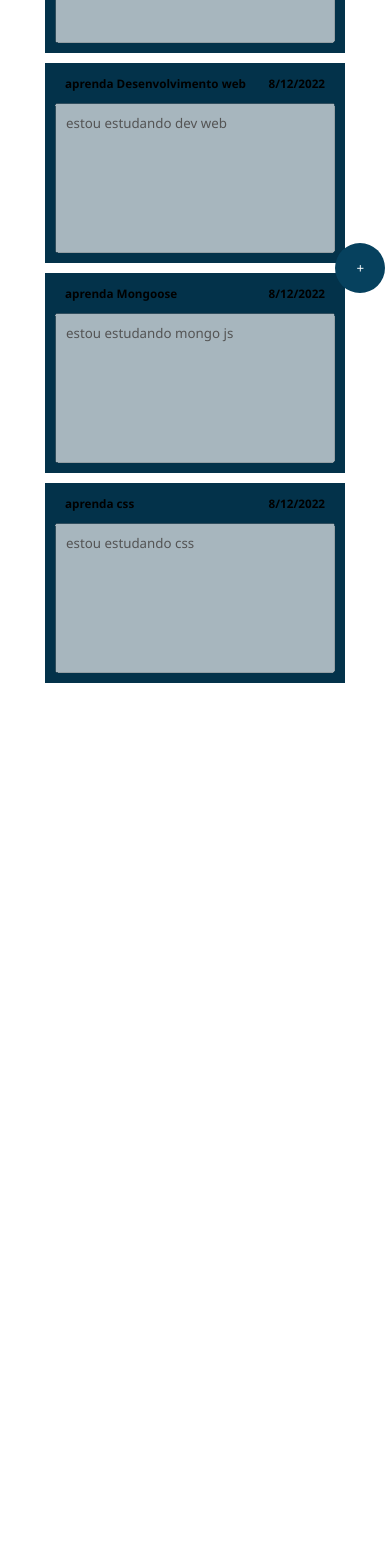
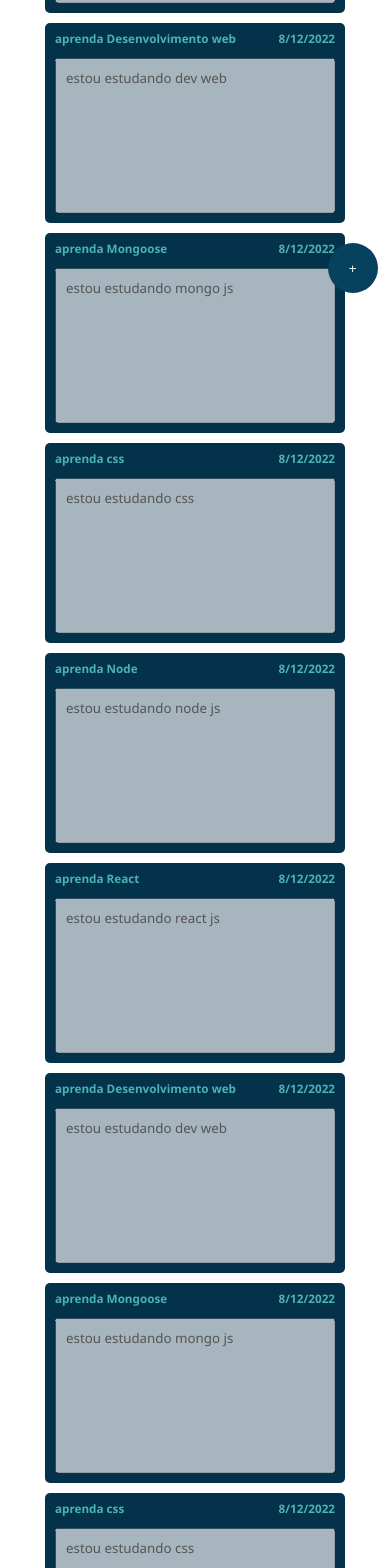
Before and after one commit to diegodevelopertec/bloco-de-notas, a React (Vite) app: page /notes in a window 390 px wide. Shown: the part 432-2000 px from the top of the page. Before the commit the page ends 1179 px from the top, so only its background shows below. Built offline with nearby package versions, Linux system fonts and the light colour scheme.

Commit message:
readme personalizado

```diff
--- a/index.html
+++ b/index.html
@@ -1,10 +1,10 @@
 <!DOCTYPE html>
-<html lang="en">
+<html lang="en-us">
   <head>
     <meta charset="UTF-8" />
     <link rel="icon" type="image/svg+xml" href="/vite.svg" />
     <meta name="viewport" content="width=device-width, initial-scale=1.0" />
-    <title>Vite + React + TS</title>
+    <title>wordBlock</title>
   </head>
   <body>
     <div id="root"></div>
--- a/src/App.styled.ts
+++ b/src/App.styled.ts
@@ -13,16 +13,21 @@ flex-direction:column;
 
 export const Header=styled.header`
 background-color:#03324a;
-height:50px;
-color:white;
-padding:10px;
+color:#4bb3b1;
+padding:15px;
+font-size:22px;
+display:flex;
+align-items:center;
+position:fixed;
+width:100%;
+margin-bottom:5%;
 `
 
 export const ContainerContent=styled.div`
 display:flex;
 justify-content:center;
 width:100%;
-
+margin-top:10px;
 
 `
 
@@ -41,23 +46,26 @@ justify-content:center;
 
 
 export const ContainerModal=styled.div`
-padding-top:2%;
+padding-top:5%;
 padding-bottom:2%;
 display:flex;
 justify-content:center;
 align-items:Center;
-margin-top:10%;
+margin-top:18%;
 @media screen and (max-width:600px){
 padding:10px;
 
 }
 `
-
+type Props={
+opacity:string;
+}
 export const ListContainer=styled.div`
 display:flex;
 justify-content:center;
 flex-wrap:wrap;
-margin-top:80px;
+margin-top:100px;
+
 
 @media screen and (max-width:700px){
     margin-top:20px;
--- a/src/App.tsx
+++ b/src/App.tsx
@@ -23,14 +23,14 @@ return <>
     <S.Header>WordBlock</S.Header>
       <S.ContainerContent>
       <S.Main>
-        <S.ListContainer>
+        <S.ListContainer >
 
-          { Notes ? (Notes.map((item,index)=>(
+        { Notes.map((item,index)=>(
             <div>
                 <Card key={index} title={item.title} content={item.content} data={item.data} />
-            </div>))) : <div>{'Nenhuma anoatação'}</div>
+            </div>))
+            }
 
-          }
 
 
         </S.ListContainer>
--- a/src/Components/BotaoFixo/style.css
+++ b/src/Components/BotaoFixo/style.css
@@ -12,7 +12,8 @@
     align-items: center;
     position: fixed;
     top: 50%;
-    left:86%;
+    left:94%;
+    font-family: Arial, Helvetica, sans-serif;
 }
 
 .botao-fixo:hover{
@@ -20,12 +21,16 @@
     background-color: #03324a;
 }
 
-@media screen and (max-width:912px){
+@media screen and (max-width:780px){
     .botao-fixo{
         top: 80%;
         min-width: 40px;
         min-height: 40px;
         height: 50px;
         width:50px;
+        left: 84vw;
+        box-shadow: 0 10 10px #eee;
+        border-bottom: 10px;
+        border: #03324a;
     }
 }
--- a/src/Components/Card/style.ts
+++ b/src/Components/Card/style.ts
@@ -9,28 +9,32 @@ padding:10px;
 display:flex;
 flex-direction:column;
 margin:5px;
-
+border-radius:5px;
+color:#4bb3b1;
 `
 export const cardData=styled.div`
 display:flex;
 justify-content:space-between;
 align-items:center;
 height:10px;
-padding:10px;
+margin-bottom:5px;
 font-size:10px;
+
 span{
-    text-align:center
+    text-align:center;
 }
 `
 
 export const cardContent=styled.div`
 flex:1;
 margin-top:10px;
+
 textarea{
  width:100%;
  height:100%;
  resize:none;
  padding:10px;
+overflow:none;
 
 }
 
--- a/src/Components/Modal/index.tsx
+++ b/src/Components/Modal/index.tsx
@@ -61,7 +61,7 @@ return <>
             </div>
             <div className={S.modalButtons}>
                     <button onClick={activateOffModal} className={S.BtnCancel}>cancelar</button>
-                    <button onClick={addNewNote} className={S.BtnAdd}>cancelar</button>
+                    <button onClick={addNewNote} className={S.BtnAdd}>salvar</button>
             </div>
         </div>
 
--- a/src/Components/Modal/style.module.css
+++ b/src/Components/Modal/style.module.css
@@ -16,7 +16,7 @@
 @media screen and (max-width:900px) {
     .modalContainer{
         width: 90vw;
-        top:30%;
+
     }
 }
 .dataTitle{
@@ -65,6 +65,7 @@
     border-radius: 8px;
     border: none;
     color: white;
+    font-weight: bold;
 }
 .modalButtons .BtnCancel{
     background-color:#cf3037;
--- a/src/data/notes.ts
+++ b/src/data/notes.ts
@@ -2,7 +2,22 @@ import { List } from "../types/list"
 
 let d=new Date()
 export const Notes:List[]=[
-     {id:1,title:'aprenda Node',content:'estou estudando node js',data:d.toLocaleDateString()},
+   {id:1,title:'aprenda Node',content:'estou estudando node js',data:d.toLocaleDateString()},
+    {id:2,title:'aprenda React',content:'estou estudando react js',data:d.toLocaleDateString()},
+    {id:3,title:'aprenda Desenvolvimento web',content:'estou estudando dev web',data:d.toLocaleDateString()},
+    {id:4,title:'aprenda Mongoose',content:'estou estudando mongo js',data:d.toLocaleDateString()},
+    {id:5,title:'aprenda css',content:'estou estudando css',data:d.toLocaleDateString()},
+    {id:1,title:'aprenda Node',content:'estou estudando node js',data:d.toLocaleDateString()},
+    {id:2,title:'aprenda React',content:'estou estudando react js',data:d.toLocaleDateString()},
+    {id:3,title:'aprenda Desenvolvimento web',content:'estou estudando dev web',data:d.toLocaleDateString()},
+    {id:4,title:'aprenda Mongoose',content:'estou estudando mongo js',data:d.toLocaleDateString()},
+    {id:5,title:'aprenda css',content:'estou estudando css',data:d.toLocaleDateString()},
+    {id:1,title:'aprenda Node',content:'estou estudando node js',data:d.toLocaleDateString()},
+    {id:2,title:'aprenda React',content:'estou estudando react js',data:d.toLocaleDateString()},
+    {id:3,title:'aprenda Desenvolvimento web',content:'estou estudando dev web',data:d.toLocaleDateString()},
+    {id:4,title:'aprenda Mongoose',content:'estou estudando mongo js',data:d.toLocaleDateString()},
+    {id:5,title:'aprenda css',content:'estou estudando css',data:d.toLocaleDateString()},
+    {id:1,title:'aprenda Node',content:'estou estudando node js',data:d.toLocaleDateString()},
     {id:2,title:'aprenda React',content:'estou estudando react js',data:d.toLocaleDateString()},
     {id:3,title:'aprenda Desenvolvimento web',content:'estou estudando dev web',data:d.toLocaleDateString()},
     {id:4,title:'aprenda Mongoose',content:'estou estudando mongo js',data:d.toLocaleDateString()},
```
Also changed, not shown: src/Pages/AllNotes.tsx (added, +8 -0 lines), 1 other file (tests, documents, lock files or other folders).
